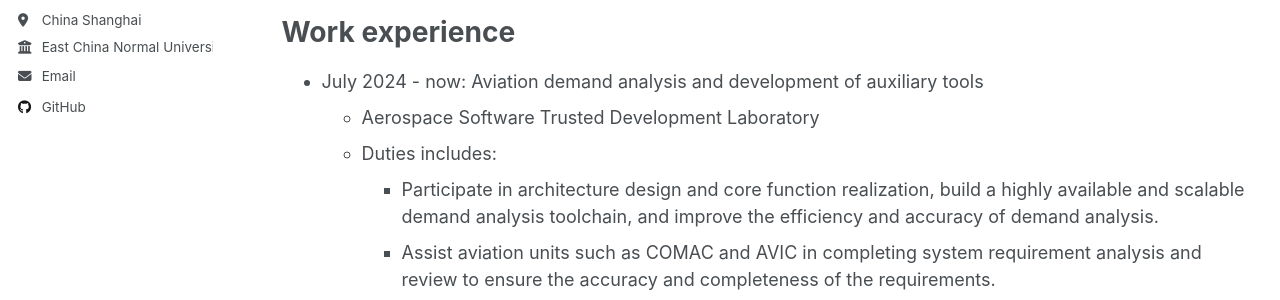
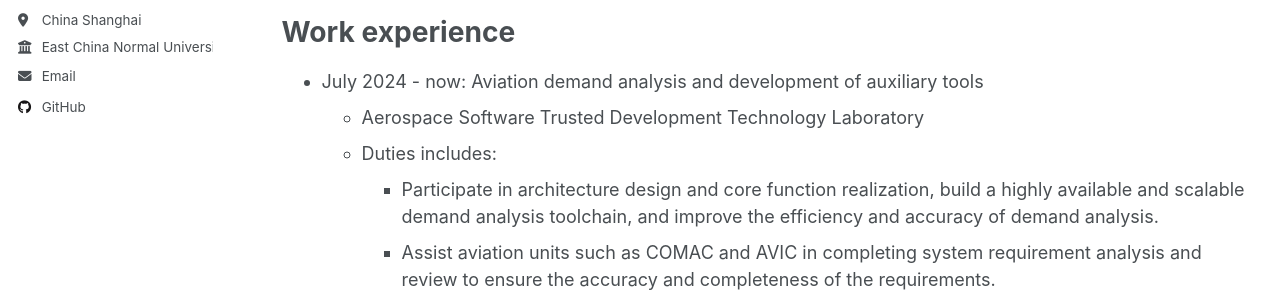
Before and after one commit to JINHUILYU/JINHUILYU.github.io, a Jekyll site: the page built from _pages/cv.md, in a window 1280 px wide and 900 px high. Shown: the part 366-666 px from the top of the window. Built offline with Jekyll 4.4.1, drawn with Linux system fonts in a browser that asks for light colours.

Commit message:
Update cv.md

```diff
--- a/_pages/cv.md
+++ b/_pages/cv.md
@@ -20,7 +20,7 @@ Education
 Work experience
 ======
 * July 2024 - now: Aviation demand analysis and development of auxiliary tools
-  * Aerospace Software Trusted Development Laboratory
+  * Aerospace Software Trusted Development Technology Laboratory
   * Duties includes:
     * Participate in architecture design and core function realization, build a highly available and scalable demand analysis toolchain, and improve the efficiency and accuracy of demand analysis.
     * Assist aviation units such as COMAC and AVIC in completing system requirement analysis and review to ensure the accuracy and completeness of the requirements.
```
